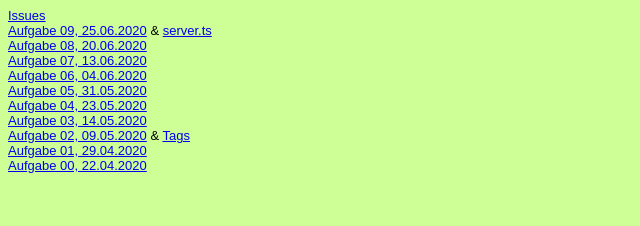
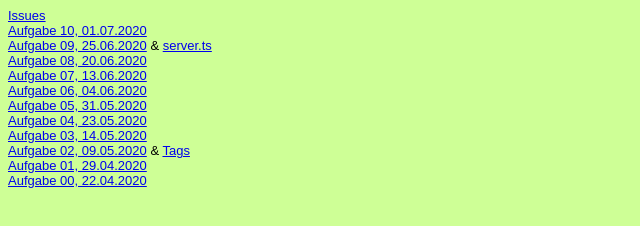
Before and after one commit to FabianKowatsch/GIS-SoSe-2020, a website: page Steckbrief/steckbrief.htm in a window 1280 px wide. Shown: the whole page, without its empty margins (0-640 px from the left). Drawn offline with Linux system fonts and the light colour scheme.

Commit message:
a10 final

```diff
--- /dev/null
+++ b/Aufgabe10/server.ts
@@ -0,0 +1,2 @@
+//mongodb+srv://User:<password>@gisfabiankowatsch.hc0v1.mongodb.net/<dbname>?retryWrites=true&w=majority
+//https://mongodbnetbrowser.herokuapp.com/?u=User&p=irgendeinpasswort1234&a=gisfabiankowatsch.hc0v1.mongodb.net&n=Test&c=Students
--- a/Steckbrief/steckbrief.htm
+++ b/Steckbrief/steckbrief.htm
@@ -16,6 +16,7 @@
 <body>
     <!-- Hier die Links zu den gelösten Aufgaben einstellen, aktuelle oben, alte stehen lassen! Format: Aufgabenbezeichnung, Datum -->
     <a href="https://github.com/FabianKowatsch/GIS-SoSe-2020/issues" target="_blank">Issues</a><br>
+    <a href="https://mongodbnetbrowser.herokuapp.com/?u=User&p=irgendeinpasswort1234&a=gisfabiankowatsch.hc0v1.mongodb.net&n=Test&c=Students" target="_blank">Aufgabe 10, 01.07.2020</a><br>
     <a href="https://fabiankowatsch.github.io/GIS-SoSe-2020/Aufgabe09/index.html" target="_blank">Aufgabe 09, 25.06.2020</a> & <a href="https://github.com/FabianKowatsch/GIS-SoSe-2020/blob/master/Aufgabe09/server.ts" target="_blank">server.ts</a><br>
     <a href="https://fabiankowatsch.github.io/GIS-SoSe-2020/Aufgabe08/index.html" target="_blank">Aufgabe 08, 20.06.2020</a><br>
     <a href="https://fabiankowatsch.github.io/GIS-SoSe-2020/Aufgabe07/index.html" target="_blank">Aufgabe 07, 13.06.2020</a><br>
--- a/package.json
+++ b/package.json
@@ -4,7 +4,9 @@
     "description": "",
     "main": "index.js",
     "dependencies": {
-        "@types/node": "^14.0.13"
+        "@types/mongodb": "^3.5.25",
+        "@types/node": "^14.0.13",
+        "mongodb": "^3.5.9"
     },
     "devDependencies": {},
     "scripts": {
```
Also changed, not shown: 1 other file.
